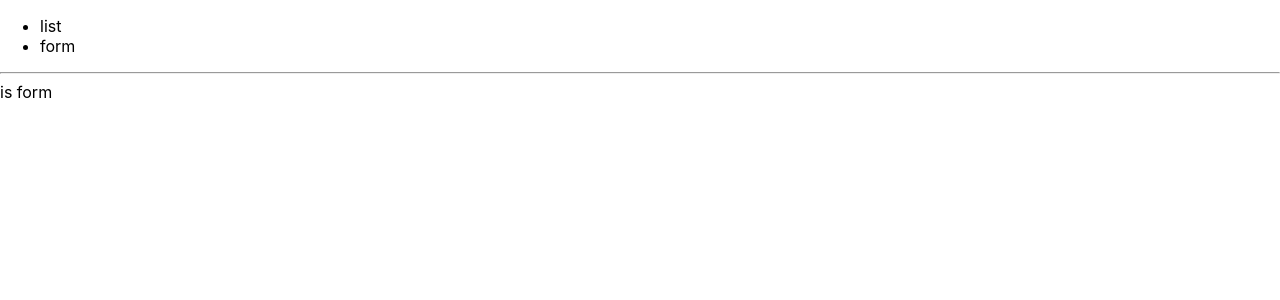
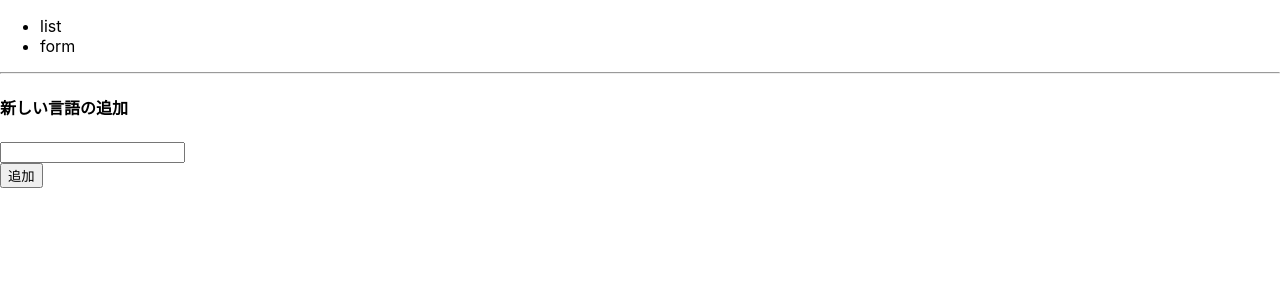
Before and after one commit to toyoboh/react-yassun-tutorial, a React (Create React App) app: page / in a window 1280 px wide. Both pictures are taken after a click on the item "form". Shown: the top 300 px of the page. Built offline with nearby package versions, Linux system fonts and the light colour scheme.

Commit message:
youtube5

```diff
--- a/src/App.js
+++ b/src/App.js
@@ -1,9 +1,16 @@
 import { useState } from "react";
 import { List } from "./List";
 import { Form } from "./Form";
+import { LANGUAGES } from "./const/languages.js";
 
 function App() {
   const [tab, setTab] = useState("list");
+  const [langs, setLangs] = useState(LANGUAGES);
+
+  const addLang = (lang) => {
+    setLangs([...langs, lang]);
+    setTab("list");
+  }
 
   return (
     <div>
@@ -15,7 +22,7 @@
       </header>
       <hr />
       {
-        tab === "list" ? <List /> : <Form />
+        tab === "list" ? <List langs={langs} /> : <Form onAddLang={addLang} />
       }
     </div>
   );
--- a/src/Form.js
+++ b/src/Form.js
@@ -1,3 +1,27 @@
-export const Form = () => {
-    return <div>is form</div>
+import { useState } from "react";
+
+export const Form = ({ onAddLang }) => {
+    const [ text, setText ] = useState("");
+
+    const submitForm = (event) => {
+        event.preventDefault();
+        onAddLang(text);
+    }
+
+    return(
+        <div>
+            <h4>新しい言語の追加</h4>
+            <form onSubmit={ submitForm }>
+                <div>
+                    <input type="text"
+                        value={ text }
+                        onChange={(e) => setText(e.target.value)}
+                     />
+                </div>
+                <div>
+                    <button>追加</button>
+                </div>
+            </form>
+        </div>
+    )
 }
--- a/src/List.js
+++ b/src/List.js
@@ -1,17 +1,8 @@
-const LANGAGES = [
-    "JavaScript",
-    "C++",
-    "Ruby",
-    "Java",
-    "PHP",
-    "Go"
-];
-
-export const List = () => {
+export const List = ({ langs }) => {
     return(
         <div>
             {
-                LANGAGES.map((lang, index) => {
+                langs.map((lang, index) => {
                     return <div key={ index }>{ lang }</div>
                 })
             }
--- /dev/null
+++ b/src/const/languages.js
@@ -0,0 +1,8 @@
+export const LANGUAGES = [
+    "JavaScript",
+    "C++",
+    "Ruby",
+    "Java",
+    "PHP",
+    "Go"
+];
```
